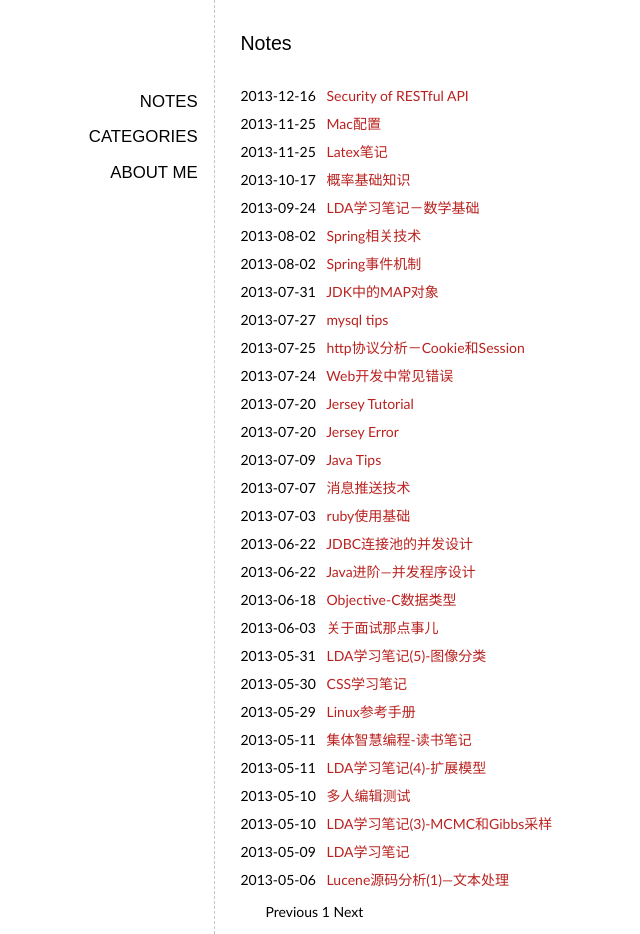
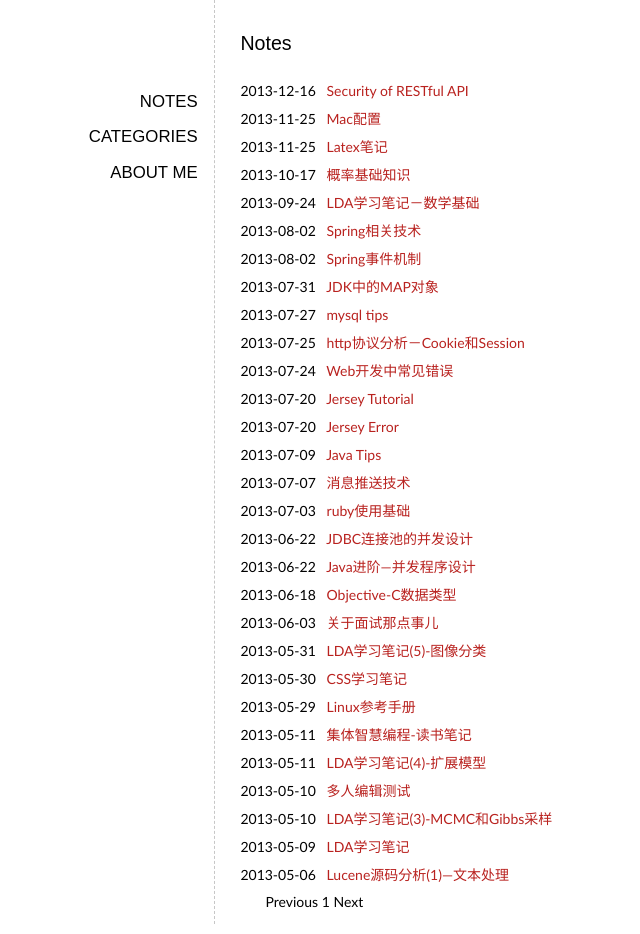
Before and after one commit to elan2wang/note, a Jekyll site: the page built from index.html, in a window 1280 px wide. Shown: the whole page, without its empty margins (96-736 px from the left). Built offline with Jekyll 4.4.1, drawn with Linux system fonts in a browser that asks for light colours; Markdown is read by kramdown in place of the engine named in the settings; the list of posts is cut into pages by our own code.

Commit message:
modify style

```diff
--- a/style/note.css
+++ b/style/note.css
@@ -156,7 +156,6 @@ article {
 }
 
 ul.listing {
-	padding:5px 25px;
 	list-style:none;
 	line-height: 2em;
 }
```
